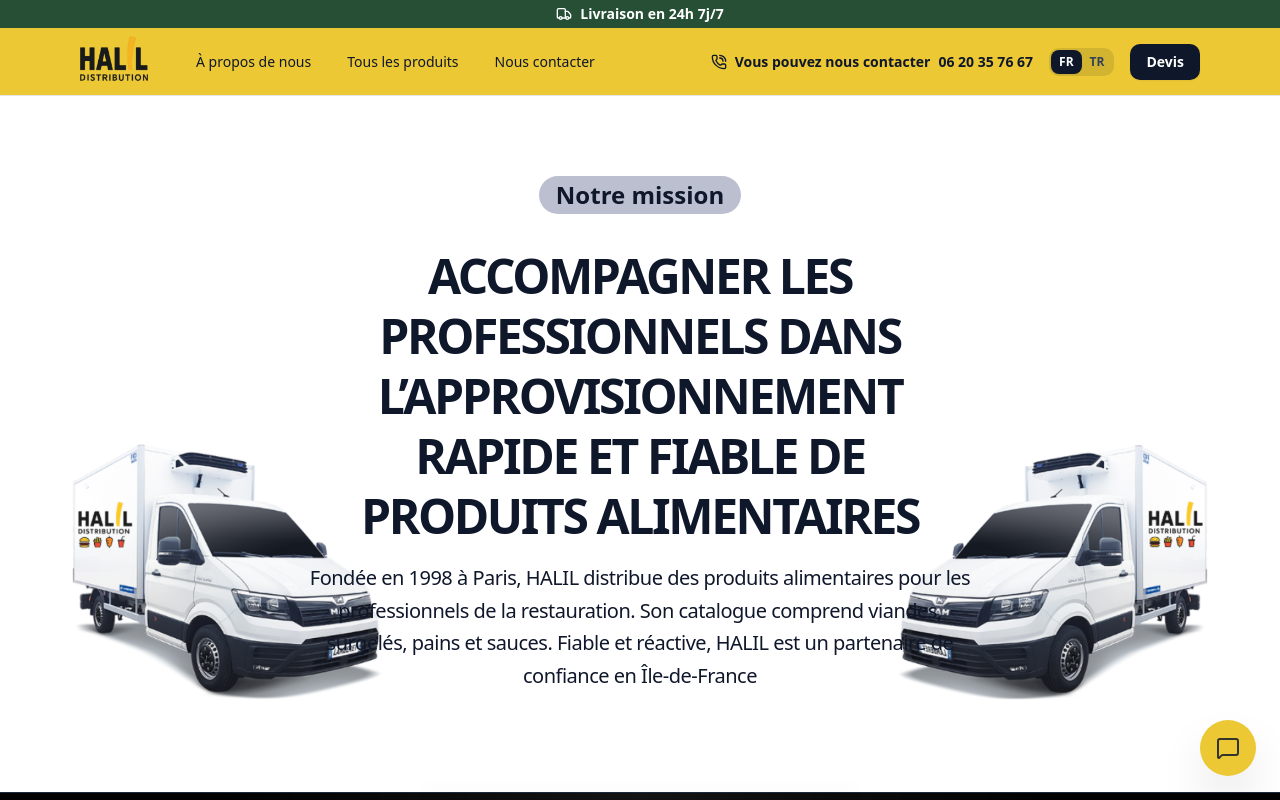
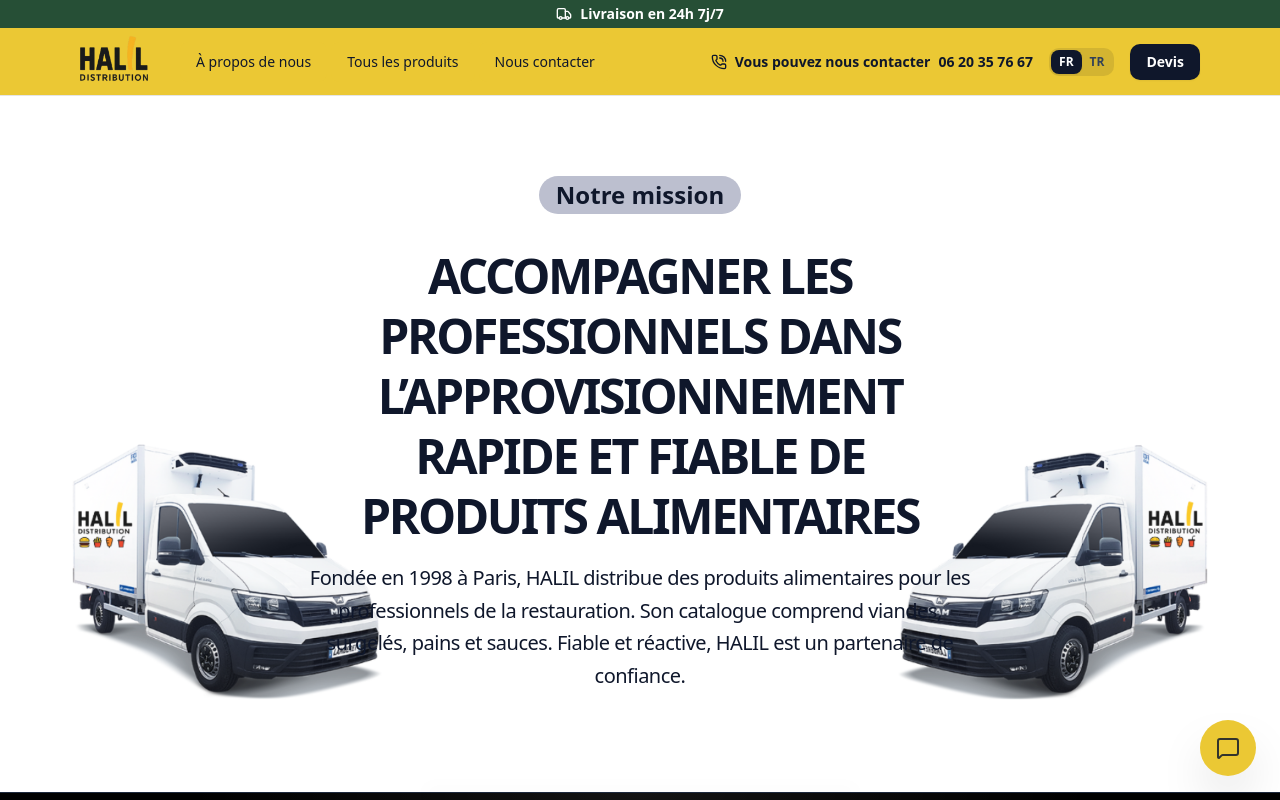
Before and after one commit to N-Akirthan/HALIL, a Next.js app in the folder apps/frontend/: page /about in a window 1280 px wide. Shown: the top 800 px of the page. Built offline with nearby package versions, Linux system fonts and the light colour scheme.

Commit message:
Remove 'en Île-de-France' from the mission statement

```diff
--- a/apps/frontend/src/components/ui/about-hero.tsx
+++ b/apps/frontend/src/components/ui/about-hero.tsx
@@ -24,7 +24,7 @@
               Fondée en 1998 à Paris, HALIL distribue des produits alimentaires
               pour les professionnels de la restauration. Son catalogue comprend
               viandes, surgelés, pains et sauces. Fiable et réactive, HALIL est
-              un partenaire de confiance en Île-de-France
+              un partenaire de confiance.
             </p>
             <img
               src={"/images/halil-truck.png"}
@@ -60,7 +60,7 @@
                 Fondée en 1998 à Paris, HALIL distribue des produits
                 alimentaires pour les professionnels de la restauration. Son
                 catalogue comprend viandes, surgelés, pains et sauces. Fiable et
-                réactive, HALIL est un partenaire de confiance en Île-de-France
+                réactive, HALIL est un partenaire de confiance.
               </p>
             </div>
           </div>
```
